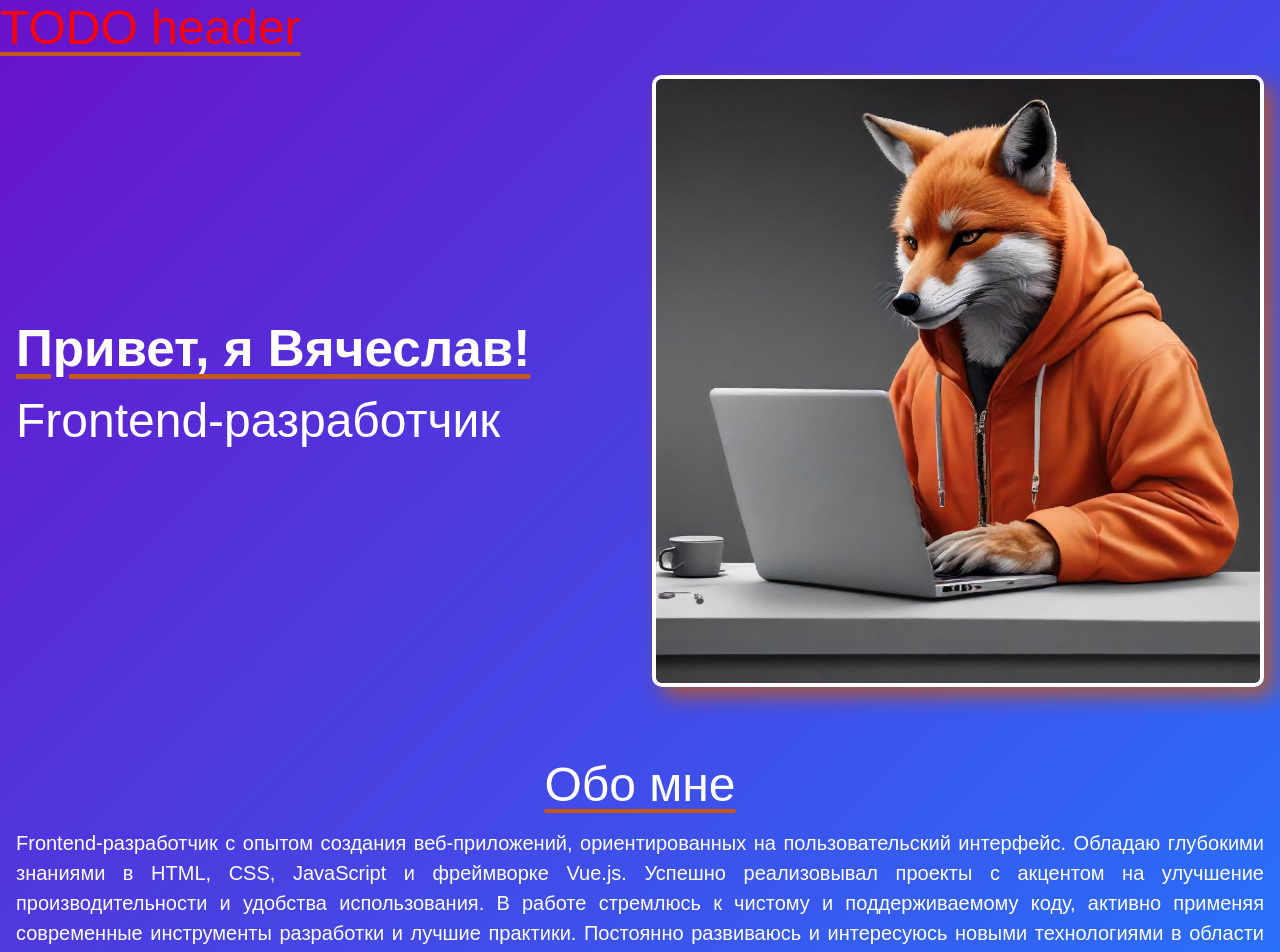
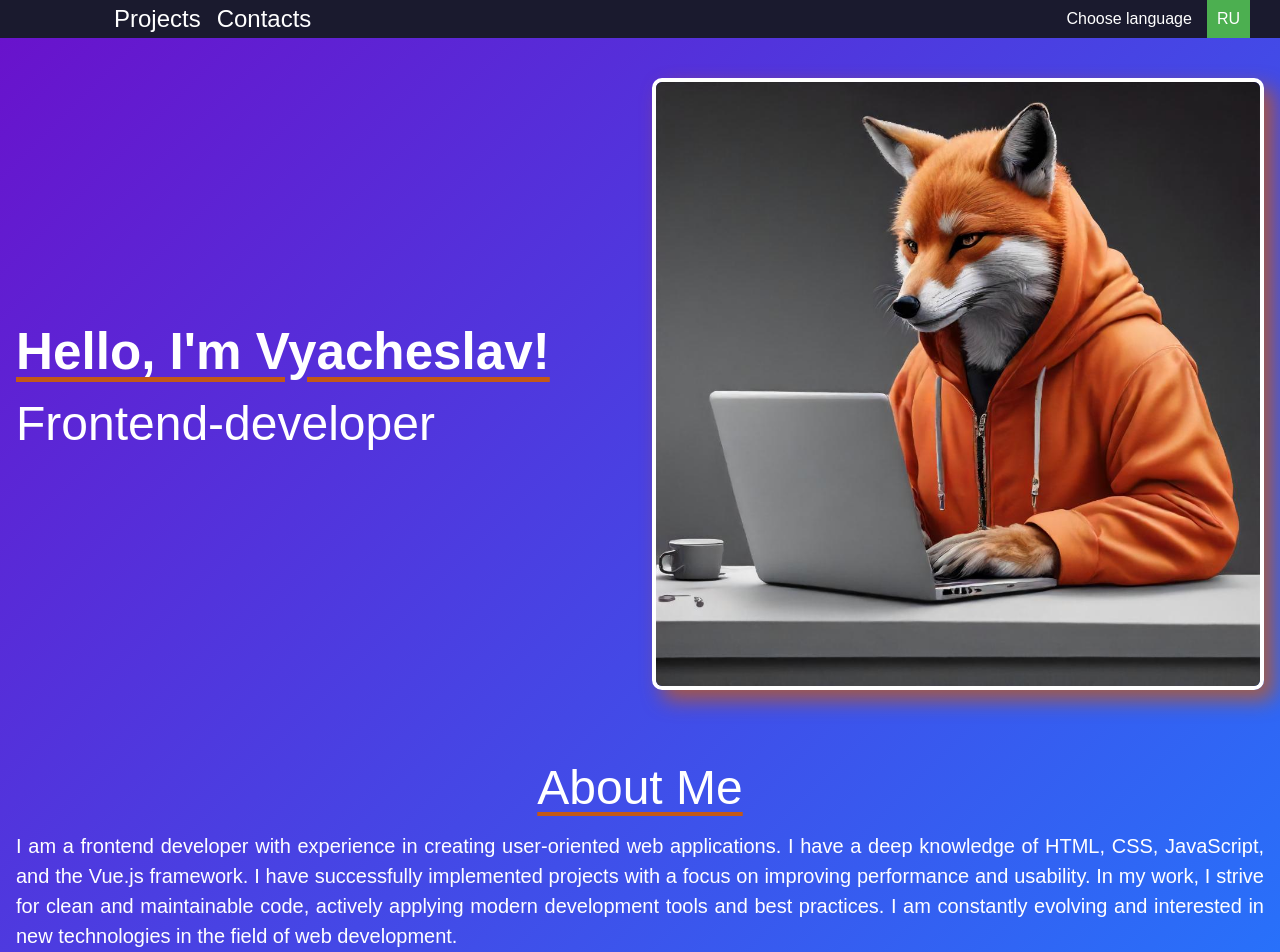
Before and after one commit to ReimuJF/reimujf.github.io, a Vue app: page / in a window 1280 px wide. Shown: the top 952 px of the page. Built offline with nearby package versions, Linux system fonts and the light colour scheme.

Commit message:
Added Header component, added english support

```diff
--- a/src/App.vue
+++ b/src/App.vue
@@ -1,13 +1,26 @@
 <script setup>
+import { ref } from "vue"
 import MainSection from "./components/MainSectionComponent.vue";
 import Header from "./components/HeaderComponent.vue"
 import Projects from "./components/ProjectsComponent.vue";
+import { localeText } from "./scipts/locale.js"
+const language = ref("en");
+
+function updateLanguage(lang) {
+  if (localeText[lang]) {
+    language.value = lang.toLowerCase();
+  }
+}
 </script>
 
 <template>
-  <Header/>
-  <MainSection />
+  <Header :locale="localeText[language]" @lang="updateLanguage" />
+  <MainSection :locale="localeText[language]" />
   <Projects />
 </template>
 
-<style scoped></style>
+<style scoped>
+Header {
+  margin-bottom: 40px;
+}
+</style>
--- a/src/components/HeaderComponent.vue
+++ b/src/components/HeaderComponent.vue
@@ -1,10 +1,106 @@
+<script setup>
+import { ref } from "vue"
+const props = defineProps(["locale"]);
+const emit = defineEmits(["lang"]);
+const language = ref("ru");
+const emitLanguage = (event) => {
+    language.value = event.target.getAttribute("data");
+    emit("lang", language.value);
+}
+</script>
+
 <template>
-    <h2 style="color: red; font-size: 3rem">TODO header</h2>
-    <header></header>
+    <header>
+
+        <div class="header-container">
+            <div class="links-container">
+                <a href="#projects" class="link">{{ props.locale.projects }}</a>
+                <a href="#" class="link">{{ props.locale.contacts }}</a>
+            </div>
+            <span>{{ props.locale.language }}</span>
+            <div class="dropdown">
+                <button class="dropbtn">{{ language }}</button>
+                <div class="dropdown-content">
+                    <span class="lang" data="ru" @click="emitLanguage">Русский</span>
+                    <span class="lang" data="en" @click="emitLanguage">English</span>
+                </div>
+            </div>
+        </div>
+    </header>
 </template>
 
 <style scoped>
-header{
-    margin-bottom: 20px;
+
+.links-container {
+    display: inline-flex;
+    gap: 16px;
+    text-align: left;
+    flex-basis: 75%;
 }
+.link {
+    color: white;
+    font-size: 1.5rem;
+    text-decoration: none;
+}
+
+.header-container {
+    position: relative;
+    display: flex;
+    background-color: #1a1a2e;
+    justify-content: flex-end;
+    align-items: center;
+    padding-right: 30px;
+    gap: 15px;
+
+}
+
+.dropdown {
+    position: relative;
+    display: inline-block;
+}
+
+.dropbtn {
+    background-color: #4CAF50;
+    /* Зеленый цвет */
+    color: white;
+    padding: 10px;
+    font-size: 16px;
+    border: none;
+    cursor: pointer;
+    text-transform: uppercase;
+}
+
+.dropdown-content {
+    display: none;
+    position: absolute;
+    text-align: end;
+    background-color: #f9f9f9;
+    min-width: 160px;
+    right: 0;
+    box-shadow: 0px 8px 16px 0px rgba(0, 0, 0, 0.2);
+    z-index: 1;
+}
+
+.dropdown:hover .dropdown-content {
+    display: block;
+}
+
+.lang {
+    color: black;
+    padding: 12px 16px;
+    text-decoration: none;
+    display: block;
+}
+
+.lang:hover {
+    background-color: #f1f1f1;
+    /* Цвет при наведении */
+}
+
+/* .header-container {
+    padding: 5px 20px;
+    display: flex;
+    flex-direction: row;
+
+} */
 </style>
--- a/src/components/MainSectionComponent.vue
+++ b/src/components/MainSectionComponent.vue
@@ -1,25 +1,21 @@
+<script setup>
+const props = defineProps(["locale"])</script>
+
 <template>
     <main class="main">
         <div class="main-container">
             <div class="title">
-                <h2 class="main-title">Привет, я Вячеслав!</h2>
-                <p class="main-subtitle">Frontend-разработчик</p>
+                <h2 class="main-title">{{ props.locale.main_title }}</h2>
+                <p class="main-subtitle">{{ props.locale.main_subtitle }}</p>
             </div>
             <div class="img-container">
-                <img src="../assets/images/profile-photo.jpg" alt="Моё Фото" class="profile-photo">
+                <img src="../assets/images/profile-photo.jpg" :alt="props.locale.photo_attribute" class="profile-photo">
             </div>
         </div>
         <div class="about-me">
             <div class="about-container">
-                <h2 class="about-title">Обо мне</h2>
-                <p class="about-text">Frontend-разработчик с опытом создания веб-приложений, ориентированных на
-                    пользовательский интерфейс.
-                    Обладаю глубокими знаниями в HTML, CSS, JavaScript и фреймворке Vue.js. Успешно реализовывал проекты
-                    с
-                    акцентом на улучшение производительности и удобства использования. В работе стремлюсь к чистому и
-                    поддерживаемому коду, активно применяя современные инструменты разработки и лучшие практики.
-                    Постоянно
-                    развиваюсь и интересуюсь новыми технологиями в области веб-разработки.
+                <h2 class="about-title">{{ props.locale.about_me_title }}</h2>
+                <p class="about-text">{{ props.locale.about_me_text }}
                 </p>
             </div>
         </div>
--- a/src/components/ProjectsComponent.vue
+++ b/src/components/ProjectsComponent.vue
@@ -1,4 +1,4 @@
-<template><div class="main-container">
+<template><div class="main-container" id="projects">
     <h2 style="color: red; font-size: 3rem">TODO Projects</h2>
 </div>
 </template>
--- /dev/null
+++ b/src/scipts/locale.js
@@ -0,0 +1,23 @@
+export const localeText = {
+    ru: {
+        projects: "Проекты",
+        contacts: "Контакты",
+        language: "Выберите язык",
+        main_title: "Привет, я Вячеслав!",
+        main_subtitle: "Frontend-разработчик",
+        photo_attribute: "Мое фото",
+        about_me_title: "Обо мне",
+        about_me_text: "Frontend-разработчик с опытом создания веб-приложений, ориентированных на пользовательский интерфейс. Обладаю глубокими знаниями в HTML, CSS, JavaScript и фреймворке Vue.js. Успешно реализовывал проекты с акцентом на улучшение производительности и удобства использования. В работе стремлюсь к чистому и поддерживаемому коду, активно применяя современные инструменты разработки и лучшие практики. Постоянно развиваюсь и интересуюсь новыми технологиями в области веб-разработки."
+    },
+    en: {
+        projects: "Projects",
+        contacts:"Contacts",
+        language: "Choose language",
+        main_title: "Hello, I'm Vyacheslav!",
+        main_subtitle: "Frontend-developer",
+        photo_attribute: "My photo",
+        about_me_title: "About Me",
+        about_me_text: "I am a frontend developer with experience in creating user-oriented web applications. I have a deep knowledge of HTML, CSS, JavaScript, and the Vue.js framework. I have successfully implemented projects with a focus on improving performance and usability. In my work, I strive for clean and maintainable code, actively applying modern development tools and best practices. I am constantly evolving and interested in new technologies in the field of web development."
+    }
+
+};
```
